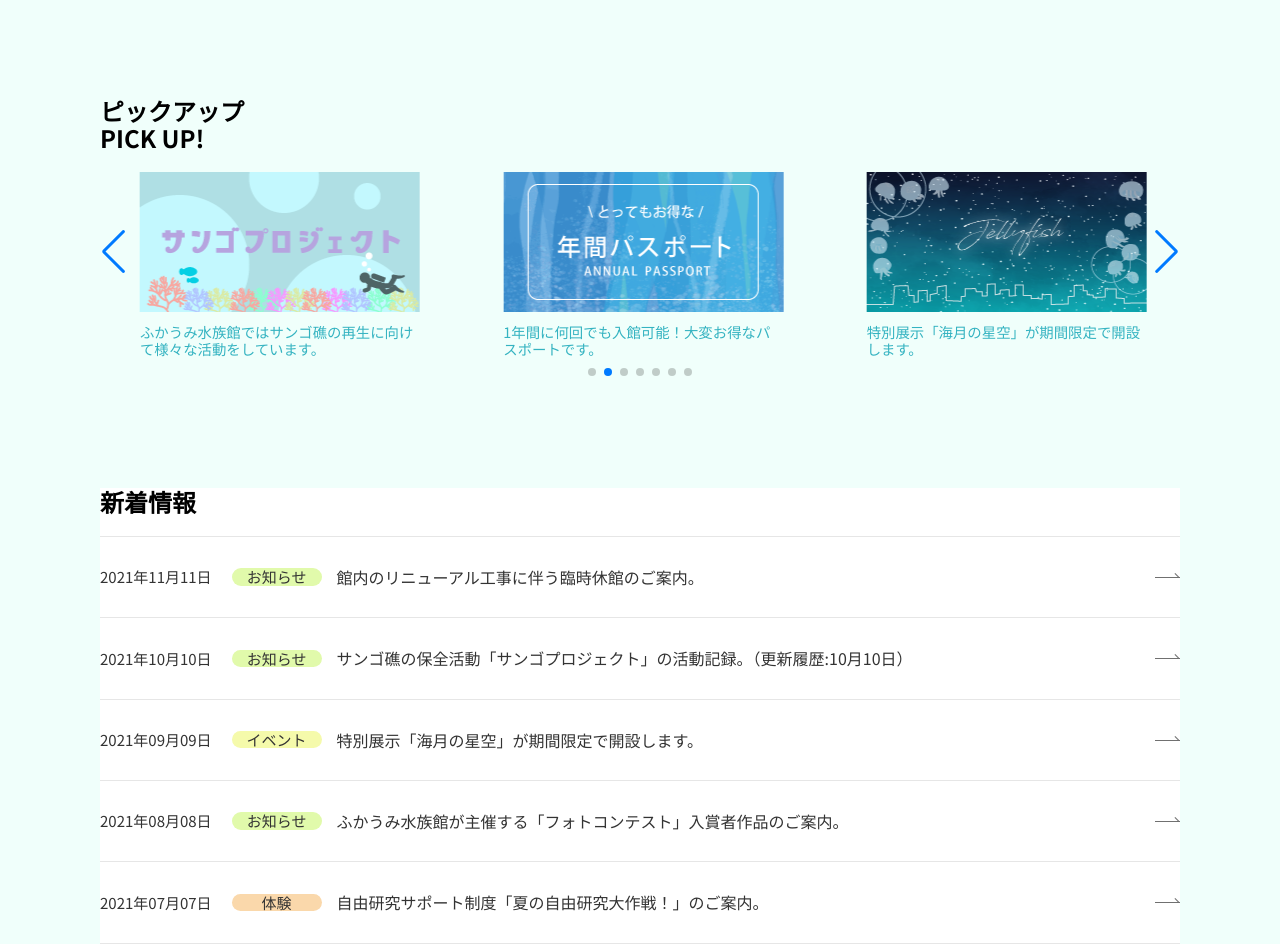
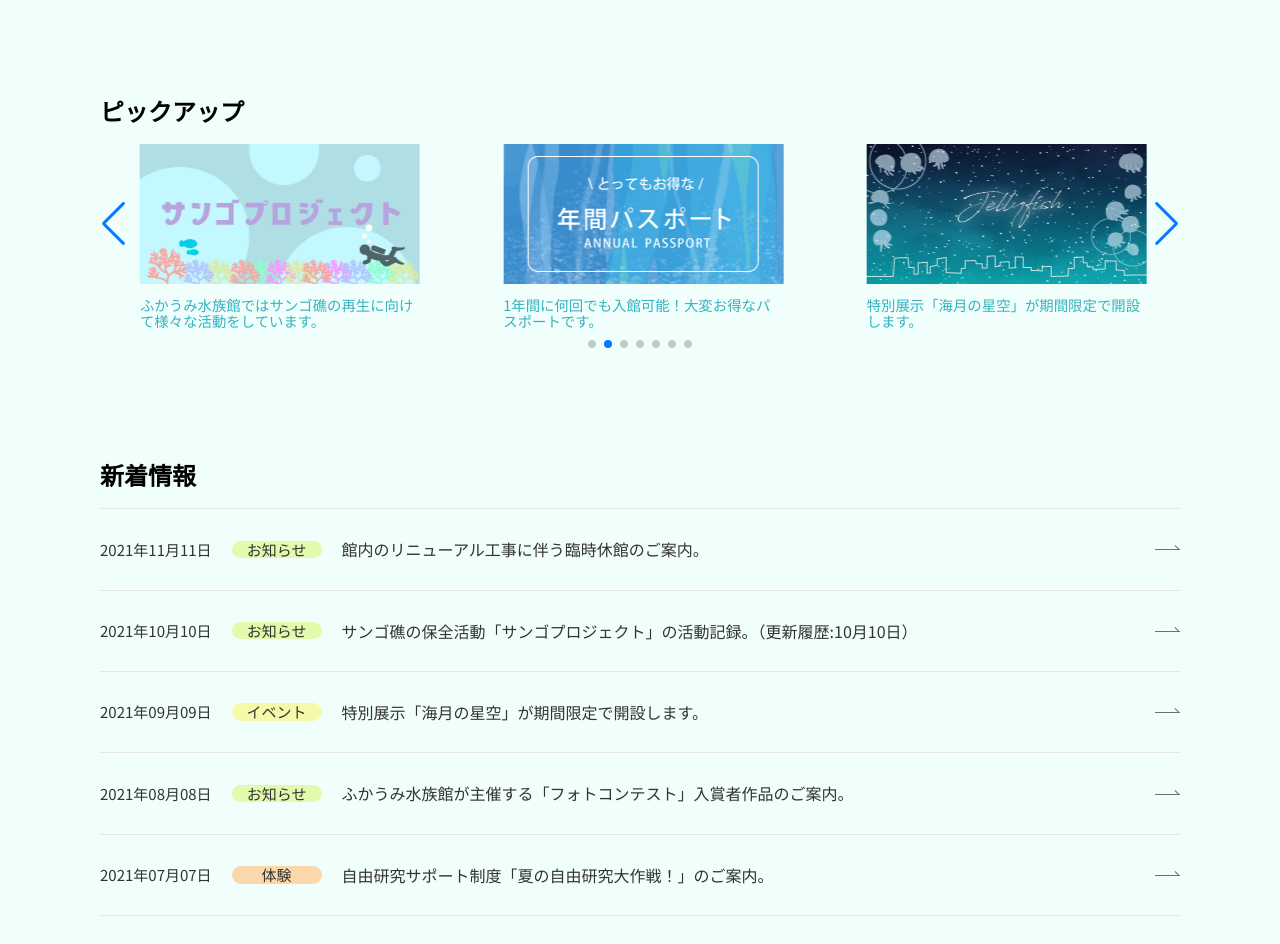
Before and after one commit to tsk-8/fukaumi_aquarium, a plain HTML site: page index.html in a window 1280 px wide. Shown: the part 1144-2088 px from the top of the page. After the commit the page ends 2060 px from the top, so only its background shows below. Drawn offline with Linux system fonts and the light colour scheme.

Commit message:
フォーマット　修正

```diff
--- a/cmn/css/style.css
+++ b/cmn/css/style.css
@@ -232,7 +232,7 @@ section .notice {
 
 /***** start .news *****/
 .news {
-	background: #fff;
+	background: #F0FFFB;
 }
 
 .news ul {
@@ -261,7 +261,7 @@ section .notice {
 .news_date {
   font-size: 15px;
   display: flex;
-  margin-right: 15px;
+  margin-right: 20px;
   align-items: center;
 }
 
--- a/index.html
+++ b/index.html
@@ -3,7 +3,7 @@
 <head>
     <meta charset="UTF-8">
     <meta name="viewport" content="width=device-width, initial-scale=1.0">
-    <title>ふかうみ水族館&nbsp;|&nbsp;ホーム</title>
+    <title>ふかうみ水族館 | ホーム</title>
     <link rel="stylesheet" href="./cmn/css/scroll_down.css">
     <link rel="stylesheet" href="./cmn/css/magnific-popup.css">
     <link rel="stylesheet" href="./cmn/css/swiper-bundle.min.css">
@@ -44,7 +44,7 @@
         <div class="container">
             <section>
                 <div class="notice">
-                    <h2>◆&nbsp;お知らせ&nbsp;◆</h2>
+                    <h2>◆ お知らせ ◆</h2>
                     <p>ふかうみ水族館では、以下の感染予防対策を行っています。<span class="tab_br">詳細は<a class="popup-modal" href="#inline-wrap">こちら</a>からご確認ください。</span></p>
                     <ul>
                         <li><img src="./cmn/img/face_mask.svg" alt="">
@@ -66,7 +66,7 @@
                     </ul>
                     <p class="typ">お客様にはご不便をおかけいたしますが、感染拡大防止に何卒ご理解ご協力を賜りますようお願い申し上げます。</p>
                     <div id="inline-wrap" class="mfp-hide">
-                        <h3>◆&nbsp;感染拡大予防ガイドライン&nbsp;◆</h3>
+                        <h3>◆ 感染拡大予防ガイドライン ◆</h3>
                         <ul>
                             <li>館内の混雑防止のため、<strong
                                     class="marker">入場制限を行う場合</strong>があります。<br>→入館整理券の配布は実施しておりません。混雑状況を確認しながら、順次ご案内いたします。
@@ -84,7 +84,7 @@
             </section>
             <section>
                 <div class="pick_up">
-                    <h2>ピックアップ<br><span>PICK&nbsp;UP!</span></h2>
+                    <h2>ピックアップ</h2>
                     <div class="swiper_container">
                         <div class="swiper">
                             <ul class="swiper-wrapper">
```
